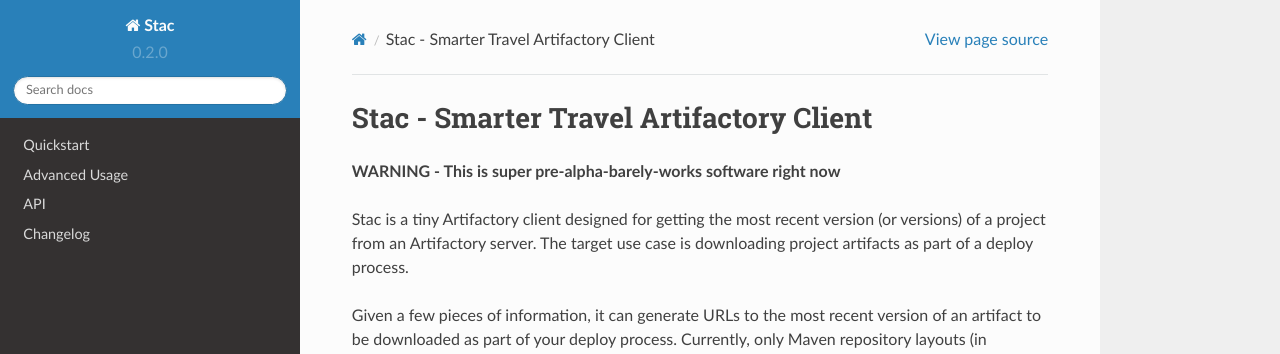
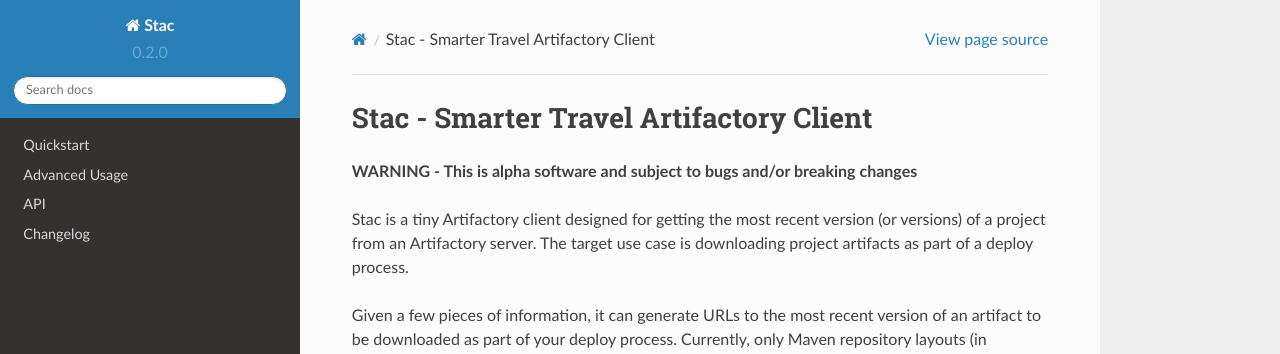
Before and after one commit to smarter-travel-media/stac, a Sphinx documentation site: the page built from doc/index.rst, in a window 1280 px wide and 900 px high. Shown: the top 354 px of the window. Built offline with Sphinx 7.4.7 and the Read the Docs theme 2.0.0, drawn with Linux system fonts in a browser that asks for light colours.

Commit message:
Upgrade to alpha quality

```diff
--- a/README.rst
+++ b/README.rst
@@ -4,7 +4,7 @@
 .. image:: https://travis-ci.org/smarter-travel-media/stac.svg?branch=master
     :target: https://travis-ci.org/smarter-travel-media/stac
 
-**WARNING - This is super pre-alpha-barely-works software right now**
+**WARNING - This is alpha software and subject to bugs and/or breaking changes**
 
 Stac is a tiny Artifactory client designed for getting the most recent version (or versions)
 of a project from an Artifactory server. The target use case is downloading project artifacts
--- a/doc/index.rst
+++ b/doc/index.rst
@@ -6,7 +6,7 @@
 Stac - Smarter Travel Artifactory Client
 ========================================
 
-**WARNING - This is super pre-alpha-barely-works software right now**
+**WARNING - This is alpha software and subject to bugs and/or breaking changes**
 
 Stac is a tiny Artifactory client designed for getting the most recent version (or versions)
 of a project from an Artifactory server. The target use case is downloading project artifacts
--- a/setup.py
+++ b/setup.py
@@ -17,7 +17,7 @@
 URL = 'https://github.com/smarter-travel-media/stac'
 LICENSE = 'MIT'
 CLASSIFIERS = [
-    "Development Status :: 2 - Pre-Alpha",
+    "Development Status :: 3 - Alpha",
     "License :: OSI Approved :: MIT License",
     "Operating System :: POSIX",
     "Programming Language :: Python",
```
